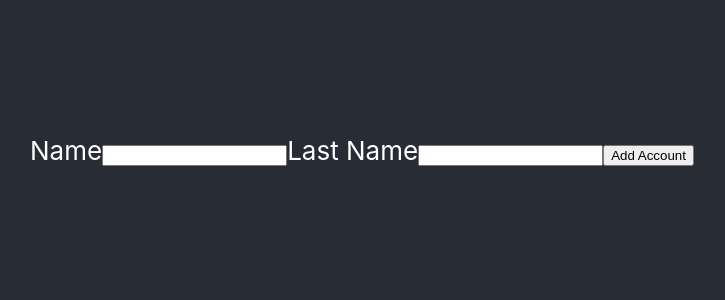
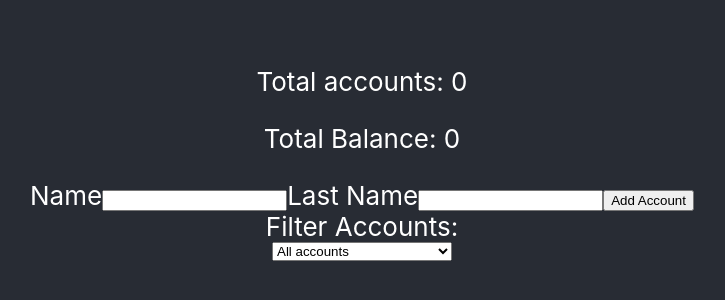
Before and after one commit to JurgitaE/bank-v1, a React (Create React App) app: page / in a window 1280 px wide. Shown: the part 250-550 px from the top of the page, without its empty margins (278-1003 px from the left). Built offline with nearby package versions, Linux system fonts and the light colour scheme.

Commit message:
intergrated filter functionality

```diff
--- a/src/App.jsx
+++ b/src/App.jsx
@@ -1,6 +1,7 @@
 import { useState } from 'react';
 import './App.css';
 import AccountList from './Components/AccountList';
+import AccountSummary from './Components/AccountSymmary';
 import AddNewAcccount from './Components/AddNewAccount';
 
 function App() {
@@ -14,6 +15,7 @@ function App() {
     return (
         <div className="App">
             <header className="App-header">
+                <AccountSummary accountData={account} />
                 <AddNewAcccount accountListGenerator={accountListGenerator} />
                 <AccountList
                     accounts={account}
--- a/src/Components/AccountList.jsx
+++ b/src/Components/AccountList.jsx
@@ -1,4 +1,8 @@
+import { useState } from 'react';
+
 const AccountList = ({ accounts, setAccount }) => {
+    const [filter, setFilter] = useState('all');
+
     const deleteHandler = id => {
         setAccount(prev => prev.filter(acc => acc.id !== id));
     };
@@ -51,10 +55,24 @@ const AccountList = ({ accounts, setAccount }) => {
         setAccount(updatedBalance);
     };
 
+    const filterHandler = e => {
+        setFilter(e.target.value);
+    };
     return (
         <>
+            <label htmlFor="filter">Filter Accounts:</label>
+            <select
+                name="filter"
+                id="filter"
+                onChange={filterHandler}>
+                <option value="all">All accounts</option>
+                <option value="positive">Positive Balance Accounts</option>
+                <option value="empty">0 balance accounts</option>
+            </select>
+
             {[...accounts]
                 .sort((a, b) => a.lastName.localeCompare(b.lastName))
+                .filter(acc => (filter === 'empty' ? acc.sum === 0 : filter === 'positive' ? acc.sum > 0 : true))
                 .map(acc => (
                     <div key={acc.id}>
                         <p>{acc.name}</p>
--- /dev/null
+++ b/src/Components/AccountSymmary.jsx
@@ -0,0 +1,10 @@
+const AccountSummary = ({ accountData }) => {
+    return (
+        <div>
+            <p>Total accounts: {accountData.length}</p>
+            <p>Total Balance: {accountData.reduce((t, c) => t + c.sum, 0)}</p>
+        </div>
+    );
+};
+
+export default AccountSummary;
```
